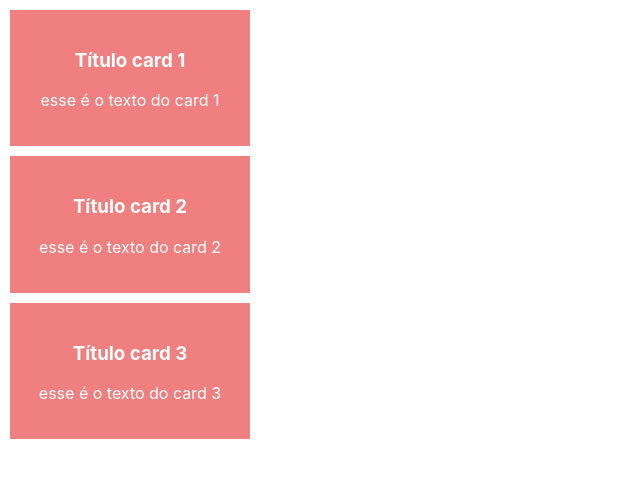
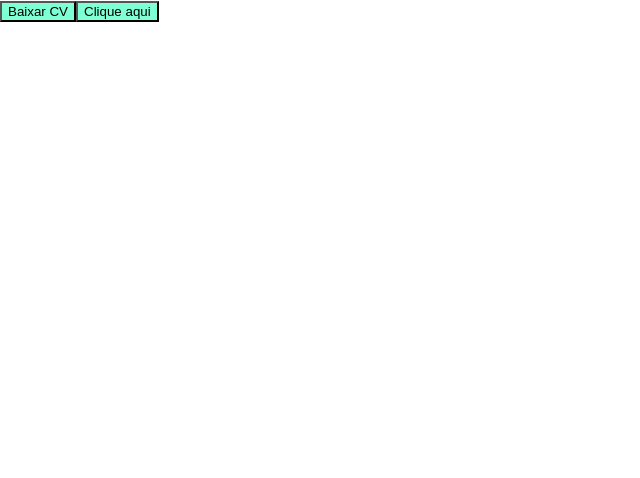
Before and after one commit to VictorParizio/primeiro-app, a React (Create React App) app: page / in a window 1280 px wide. Shown: the top 478 px of the page, without its empty margins (0-640 px from the left). Built offline with nearby package versions, Linux system fonts and the light colour scheme.

Commit message:
Propriedades default de componentes

```diff
--- a/src/App.js
+++ b/src/App.js
@@ -1,24 +1,12 @@
 import './App.css';
-// import Button from './components/button/button'
-import Card from './components/card/card'
+import Button from './components/button/button'
 
 function App() {
   return (
     <>
-      <Card>
-        <h3>Título card 1</h3>
-        <p>esse é o texto do card 1</p>
-      </Card>
+      <Button label='Baixar CV' />
 
-      <Card>
-        <h3>Título card 2</h3>
-        <p>esse é o texto do card 2</p>
-      </Card>
-
-      <Card>
-        <h3>Título card 3</h3>
-        <p>esse é o texto do card 3</p>
-      </Card>
+      <Button />
     </>
   );
 }
--- a/src/components/button/button.js
+++ b/src/components/button/button.js
@@ -1,7 +1,19 @@
+import React, { Component } from 'react'
 import './button.css'
+/*
+const Button = (props) => {
+    return <button className="btn">{props.label}</button>
+}
+*/
 
-const Button = () => {
-    return <button className="btn">Clique aqui</button>
+class Button extends Component {
+    render(){
+    return <button className="btn">{this.props.label}</button>
+    }
+}
+
+Button.defaultProps = {
+    label: 'Clique aqui'
 }
 
 export default Button
```
